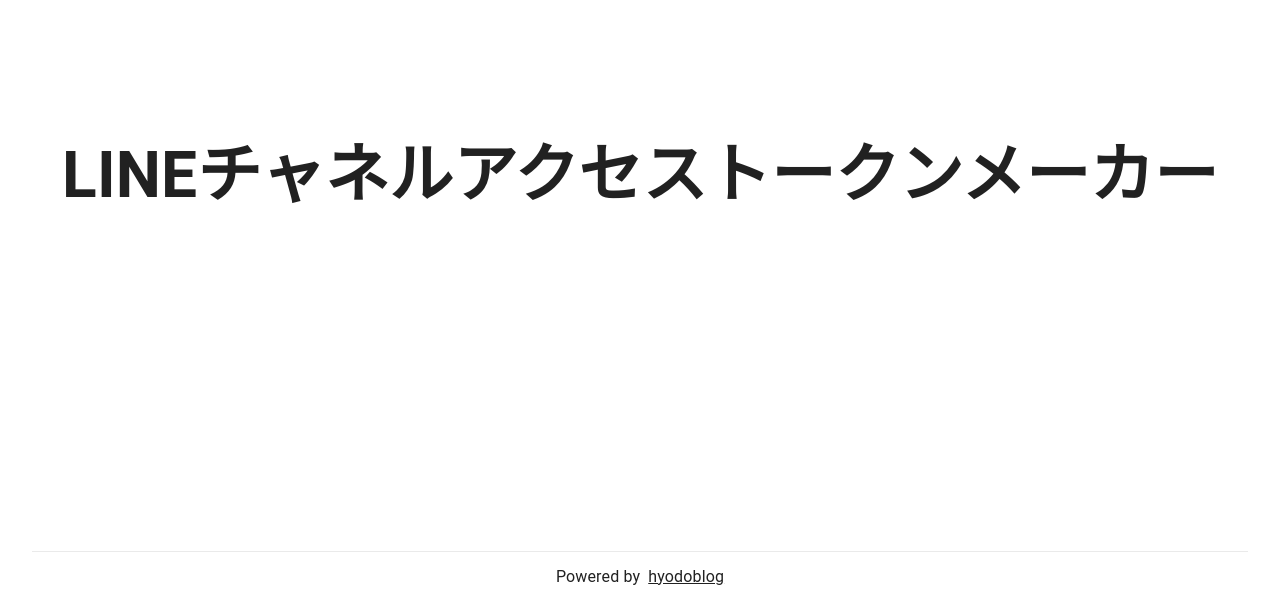
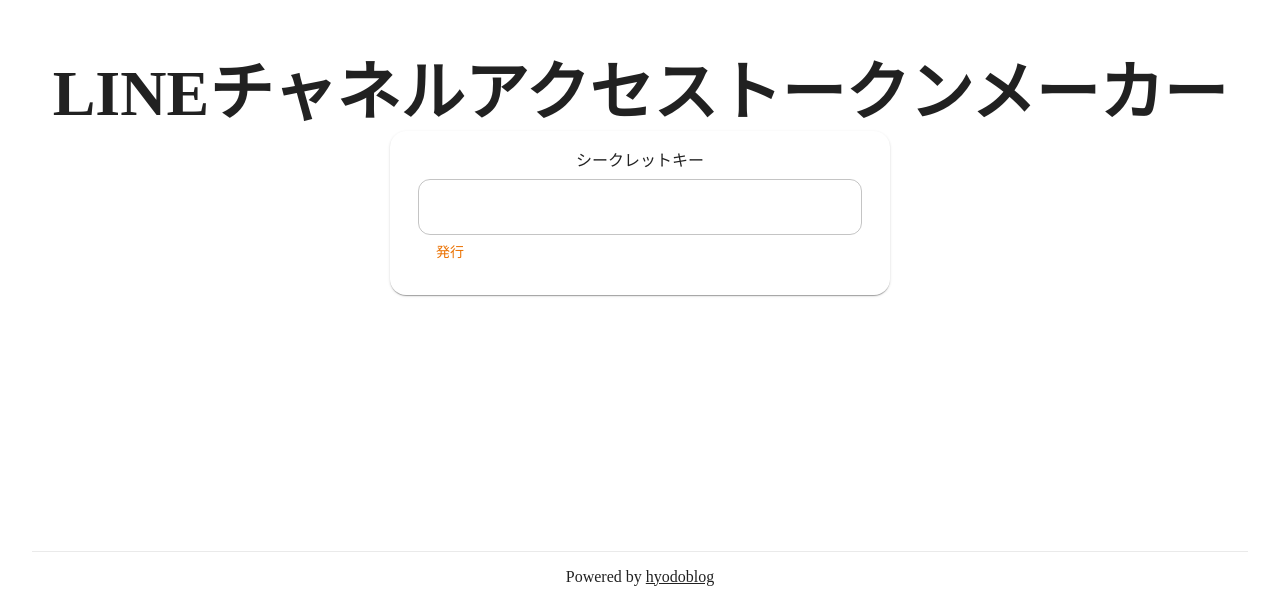
Before and after one commit to hyodoblog/line-channel-access-token-maker, a Next.js app: page / in a window 1280 px wide. Shown: the part 199-800 px from the top of the page. Built offline with nearby package versions, Linux system fonts and the light colour scheme.

Commit message:
theme providerの設定

```diff
--- a/package.json
+++ b/package.json
@@ -12,10 +12,13 @@
     "@emotion/cache": "^11.7.1",
     "@emotion/react": "^11.8.2",
     "@emotion/styled": "^11.8.1",
+    "@hookform/resolvers": "^2.8.8",
     "@mui/material": "^5.5.3",
     "next": "12.1.4",
     "react": "18.0.0",
-    "react-dom": "18.0.0"
+    "react-dom": "18.0.0",
+    "react-hook-form": "^7.29.0",
+    "yup": "^0.32.11"
   },
   "devDependencies": {
     "@types/node": "17.0.23",
--- a/pages/_app.tsx
+++ b/pages/_app.tsx
@@ -6,6 +6,8 @@
 import type { AppProps } from 'next/app'
 
 import { createEmotionCache } from '~/cache'
+import { ThemeProvider } from '@mui/material'
+import { theme } from '~/theme'
 
 const clientSideEmotionCache = createEmotionCache()
 
@@ -21,8 +23,10 @@
 }: MyAppProps): JSX.Element {
   return (
     <CacheProvider value={emotionCache}>
-      <CssBaseline />
-      <Component {...pageProps} key={router.asPath} />
+      <ThemeProvider theme={theme}>
+        <CssBaseline />
+        <Component {...pageProps} key={router.asPath} />
+      </ThemeProvider>
     </CacheProvider>
   )
 }
--- a/src/content/Form.tsx
+++ b/src/content/Form.tsx
@@ -1,3 +1,54 @@
+import { yupResolver } from '@hookform/resolvers/yup'
+import { Box, Button, Card, Container, Grid, Stack, TextField, Typography } from '@mui/material'
+import { useForm } from 'react-hook-form'
+import type { SubmitHandler } from 'react-hook-form'
+import * as yup from 'yup'
+
+import { ApiGetTokenReq } from '~/types'
+import { useState } from 'react'
+
+const schema = yup.object({
+  secretKey: yup.string().min(1, '1文字以上').max(30, '30文字以内').required('必須')
+})
+
 export const Form = () => {
-  return <></>
+  const [isSubmitLoading, setSubmitLoading] = useState<boolean>(false)
+  const {
+    formState: { errors },
+    handleSubmit,
+    register
+  } = useForm<ApiGetTokenReq>({ resolver: yupResolver(schema) })
+
+  const onSubmit: SubmitHandler<ApiGetTokenReq> = async ({ secretKey }) => {
+    setSubmitLoading(true)
+    setSubmitLoading(false)
+  }
+
+  return (
+    <Card sx={{ borderRadius: 4, p: 4, pb: 6, maxWidth: 500, width: '100%' }}>
+      <Container maxWidth="sm">
+        <Grid container>
+          <Grid item xs={12} sx={{ textAlign: 'center' }}>
+            <Typography variant="subtitle1" sx={{ mb: 1 }}>
+              シークレットキー
+            </Typography>
+          </Grid>
+          <Grid item xs={12}>
+            <TextField
+              disabled={isSubmitLoading}
+              error={'secretKey' in errors}
+              helperText={errors.secretKey?.message}
+              type="text"
+              sx={{ width: '100%' }}
+              {...register('secretKey')}
+            />
+          </Grid>
+
+          <Grid>
+            <Button>発行</Button>
+          </Grid>
+        </Grid>
+      </Container>
+    </Card>
+  )
 }
--- a/src/content/index.tsx
+++ b/src/content/index.tsx
@@ -1,8 +1,9 @@
+import { Form } from './Form'
+
 export const Content = () => {
   return (
     <>
-      {/*  */}
-      {/*  */}
+      <Form />
     </>
   )
 }
--- /dev/null
+++ b/src/theme/index.ts
@@ -0,0 +1,30 @@
+import { createTheme } from '@mui/material/styles'
+
+export const themeColor = {
+  primary: '#EB7100',
+  error: '#EB4E3F'
+}
+
+export const theme = createTheme({
+  spacing: 4,
+  palette: {
+    primary: {
+      main: themeColor.primary
+    },
+    error: {
+      main: themeColor.error
+    }
+  },
+  typography: {
+    fontFamily: 'Noto Sans JP, Poppins'
+  },
+  components: {
+    MuiOutlinedInput: {
+      styleOverrides: {
+        root: {
+          borderRadius: 12
+        }
+      }
+    }
+  }
+})
```
Also changed, not shown: 1 other file (tests, documents, lock files or other folders).
